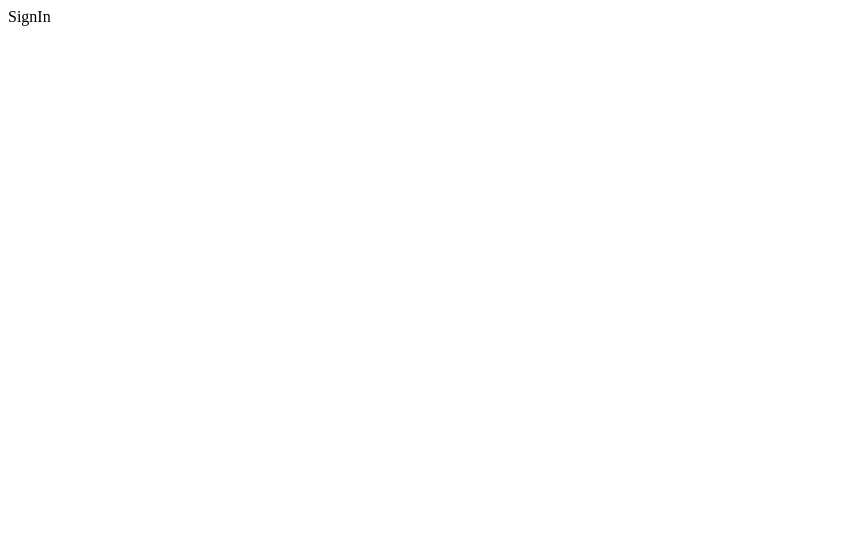
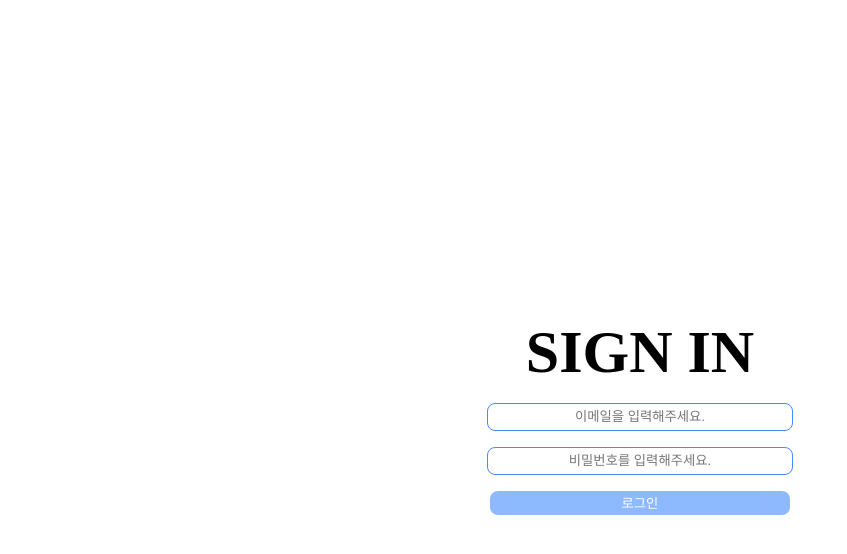
Before and after one commit to sjuhan123/wanted-pre-onboarding-frontend, a React (Create React App) app: page /signin in a window 1280 px wide. Shown: the top 554 px of the page, without its empty margins (0-847 px from the left). Built offline with nearby package versions, Linux system fonts and the light colour scheme.

Commit message:
✨ feat: SignIn 컴포넌트 구현
- 뷰 구현
- 클라이언트 로직 구현

```diff
--- a/src/pages/SignIn/index.tsx
+++ b/src/pages/SignIn/index.tsx
@@ -1,5 +1,48 @@
+import Button from '../../components/Button';
+import Layout from '../../components/Layout';
+import TextInput from '../../components/TextInput';
+import { DATA_TEST_ID } from '../../constants';
+import useForm from '../../hooks/useForm';
+import useValidation from '../../hooks/useValidation';
+
 const SignIn = () => {
-  return <div>SignIn</div>;
+  const { values, handleChange, handleSubmit } = useForm({
+    initialValues: { email: '', password: '' },
+    onSubmit: values => {
+      console.log(values);
+    },
+  });
+
+  const { isValid, isEmailValid, isPasswordValid } = useValidation(values.email, values.password);
+
+  return (
+    <Layout header="SIGN IN">
+      <TextInput
+        name="email"
+        dataTestId={DATA_TEST_ID.INPUT.EMAIL}
+        placeholder="이메일을 입력해주세요."
+        onChange={handleChange}
+        $isValid={!isEmailValid && values.email.length > 0}
+        helperText={'이메일은 "@"이 포함되어야 합니다.'}
+      />
+      <TextInput
+        name="password"
+        dataTestId={DATA_TEST_ID.INPUT.PASSWORD}
+        placeholder="비밀번호를 입력해주세요."
+        onChange={handleChange}
+        $isValid={!isPasswordValid && values.password.length > 0}
+        helperText={'비밀번호는 8자 이상이어야 합니다.'}
+      />
+      <Button
+        size="M"
+        type="secondary"
+        dataTestId={DATA_TEST_ID.BUTTON.SIGN_IN}
+        buttonText="로그인"
+        disabled={!isValid}
+        onClick={handleSubmit}
+      />
+    </Layout>
+  );
 };
 
 export default SignIn;
```
